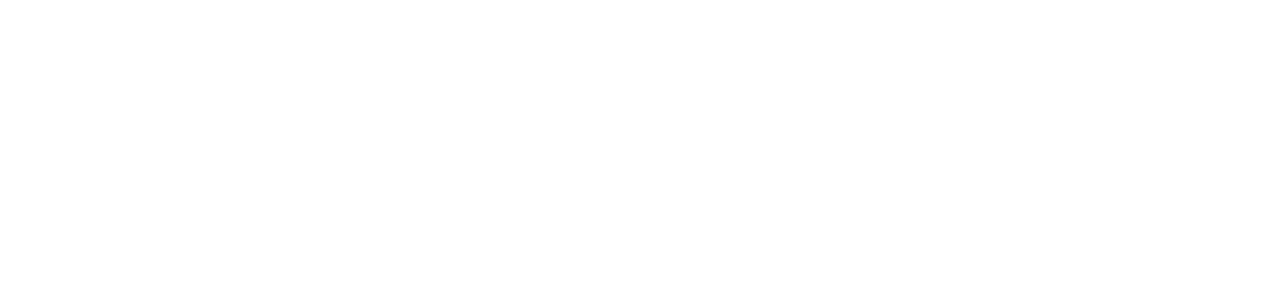
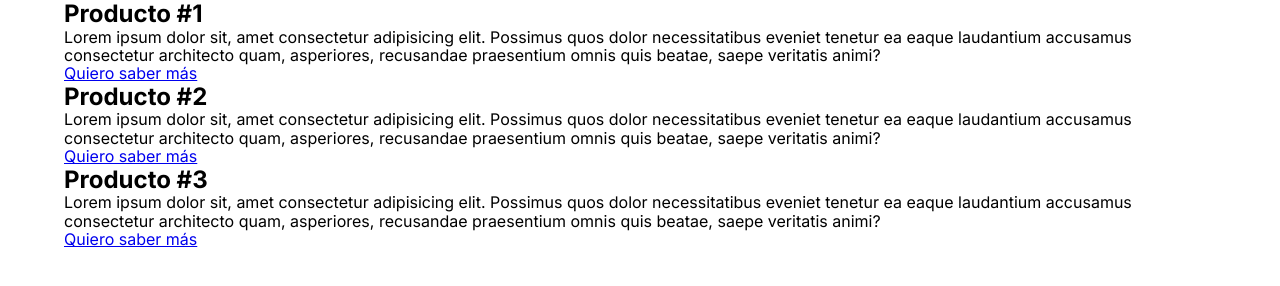
Before and after one commit to Alterlapsus/PracticaCards, a plain HTML site: page index.html in a window 1280 px wide. Drawn offline with Linux system fonts and the light colour scheme.

Commit message:
se realiza la estructura de cards

```diff
--- a/index.html
+++ b/index.html
@@ -10,5 +10,36 @@
 </head>
 <body>
 
+    <section class="container cards">
+        <div class="card">
+            <div class="card__container">
+                <h2 class="card__name">Producto #1</h2>
+                <div class="card__text">
+                  <p class="card__copy">Lorem ipsum dolor sit, amet consectetur adipisicing elit. Possimus quos dolor necessitatibus eveniet tenetur ea eaque laudantium accusamus consectetur architecto quam, asperiores, recusandae praesentium omnis quis beatae, saepe veritatis animi?</p>
+                </div>
+                <a href="#" class="card__cta">Quiero saber más</a>
+            </div>
+        </div>
+
+        <div class="card">
+            <div class="card__container">
+                <h2 class="card__name">Producto #2</h2>
+                <div class="card__text">
+                  <p class="card__copy">Lorem ipsum dolor sit, amet consectetur adipisicing elit. Possimus quos dolor necessitatibus eveniet tenetur ea eaque laudantium accusamus consectetur architecto quam, asperiores, recusandae praesentium omnis quis beatae, saepe veritatis animi?</p>
+                </div>
+                <a href="#" class="card__cta">Quiero saber más</a>
+            </div>
+        </div>
+
+        <div class="card">
+            <div class="card__container">
+                <h2 class="card__name">Producto #3</h2>
+                <div class="card__text">
+                  <p class="card__copy">Lorem ipsum dolor sit, amet consectetur adipisicing elit. Possimus quos dolor necessitatibus eveniet tenetur ea eaque laudantium accusamus consectetur architecto quam, asperiores, recusandae praesentium omnis quis beatae, saepe veritatis animi?</p>
+                </div>
+                <a href="#" class="card__cta">Quiero saber más</a>
+            </div>
+        </div>
+    </section>
 </body>
 </html>
```
